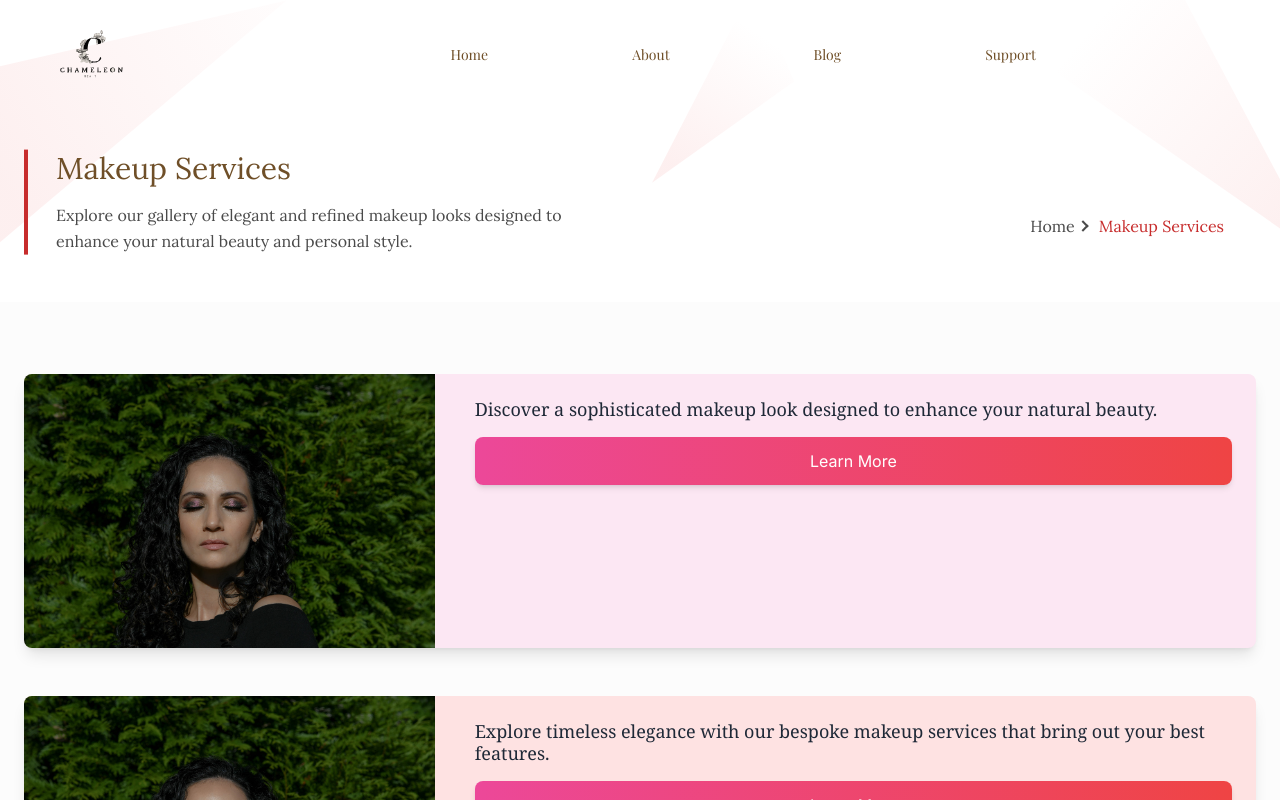
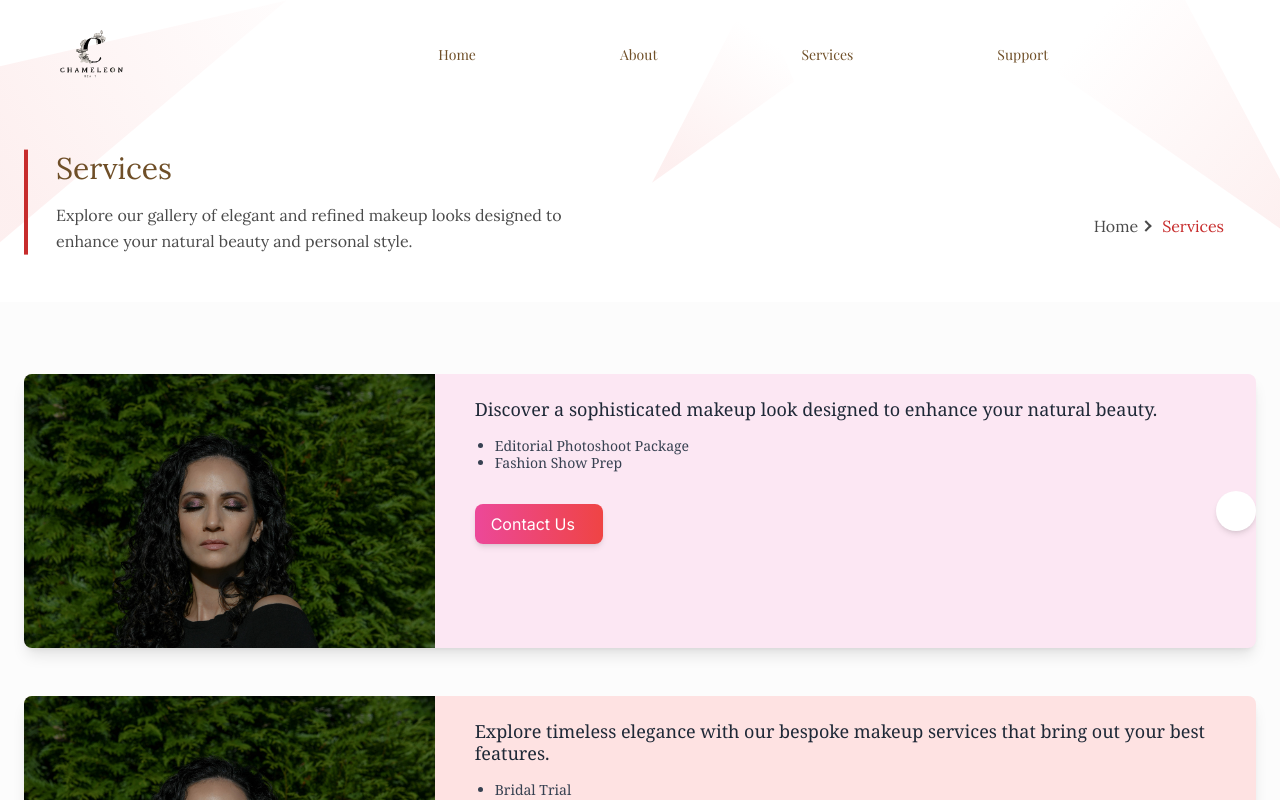
Before and after one commit to DJSanch/Chameleon_Beauty, a Next.js app: page /blog in a window 1280 px wide. Shown: the top 800 px of the page. Built offline with nearby package versions, Linux system fonts and the light colour scheme.

Commit message:
Index page updates

```diff
--- a/src/app/blog/page.tsx
+++ b/src/app/blog/page.tsx
@@ -1,63 +1,147 @@
-import SingleBlog from "@/components/Blog/SingleBlog";
-import blogData from "@/components/Blog/blogData";
+"use client";
+
+import { useState, useEffect } from "react";
+import Breadcrumb from "@/components/Common/Breadcrumb";
 import AboutSectionOne from "@/components/About/AboutSectionOne";
-import Breadcrumb from "@/components/Common/Breadcrumb";
-import Brands from "@/components/Brands";
-import Image from "next/image"; // Make sure to import Next.js Image component for optimized images
+import Image from "next/image";
 
-import { Metadata } from "next";
-
-export const metadata: Metadata = {
-  title: "Chameleon Beauty",
-  description: "Gallery",
-  // other metadata
-};
-
-// Sample data for illustration, replace with actual blog data
 const blogItems = [
-  { id: 1, src: "/images/about/hello.jpeg", alt: "Elegant Makeup Look 1", text: "Discover a sophisticated makeup look designed to enhance your natural beauty.", sectionTitle: "Editorial Makeup", bgColor: "bg-pink-100" },
-  { id: 2, src: "/images/about/hello.jpeg", alt: "Elegant Makeup Look 2", text: "Explore timeless elegance with our bespoke makeup services that bring out your best features.", sectionTitle: "Bridal Services", bgColor: "bg-red-100" },
-  { id: 3, src: "/images/about/hello.jpeg", alt: "Elegant Makeup Look 3", text: "Experience luxury with our expertly crafted makeup looks tailored to your personal style.", sectionTitle: "Special Event Makeup", bgColor: "bg-purple-100" },
-  { id: 4, src: "/images/about/hello.jpeg", alt: "Elegant Makeup Look 4", text: "Indulge in glamour with our curated makeup services for an unforgettable look.", sectionTitle: "Add ons", bgColor: "bg-yellow-100" },
-  { id: 5, src: "/images/about/hello.jpeg", alt: "Elegant Makeup Look 5", text: "Transform your appearance with our elegant and refined makeup artistry.", sectionTitle: "Digital Services", bgColor: "bg-blue-100" },
+  {
+    id: 1,
+    src: "/images/about/hello.jpeg",
+    alt: "Editorial Makeup Look",
+    text: "Discover a sophisticated makeup look designed to enhance your natural beauty.",
+    sectionTitle: "Editorial Makeup",
+    bgColor: "bg-pink-100",
+    details: ["Editorial Photoshoot Package", "Fashion Show Prep"],
+  },
+  {
+    id: 2,
+    src: "/images/about/hello.jpeg",
+    alt: "Bridal Makeup Look",
+    text: "Explore timeless elegance with our bespoke makeup services that bring out your best features.",
+    sectionTitle: "Bridal Services",
+    bgColor: "bg-red-100",
+    details: ["Bridal Trial", "Wedding Day Glam", "Bridal Party Package"],
+  },
+  {
+    id: 3,
+    src: "/images/about/hello.jpeg",
+    alt: "Special Event Makeup Look",
+    text: "Experience luxury with our expertly crafted makeup looks tailored to your personal style.",
+    sectionTitle: "Special Event Makeup",
+    bgColor: "bg-purple-100",
+    details: ["Red Carpet Ready", "Special Occasion Glow", "Social Media Campaigns"],
+  },
+  {
+    id: 4,
+    src: "/images/about/hello.jpeg",
+    alt: "Add-ons",
+    text: "Indulge in glamour with our curated makeup services for an unforgettable look.",
+    sectionTitle: "Add-ons",
+    bgColor: "bg-yellow-100",
+    details: ["Makeup Lesson", "Travel Fee"],
+  },
 ];
 
 const Blog = () => {
+  const [selectedId, setSelectedId] = useState<number | null>(null);
+  const [visible, setVisible] = useState<boolean>(false);
+
+  useEffect(() => {
+    setVisible(true);
+  }, []);
+
+  const handleToggleDetails = (id: number) => {
+    setSelectedId(selectedId === id ? null : id);
+  };
+
   return (
     <>
       <Breadcrumb
-        pageName="Makeup Services"
+        pageName="Services"
         description="Explore our gallery of elegant and refined makeup looks designed to enhance your natural beauty and personal style."
       />
-      <div className="max-w-7xl mx-auto my-12 p-6 space-y-12 animate-move-up">
+      <div className="max-w-7xl mx-auto my-12 p-6 space-y-12">
         {blogItems.map((item) => (
           <div
             key={item.id}
-            className={`relative ${item.bgColor} shadow-lg rounded-lg overflow-hidden group hover:shadow-xl transition-shadow duration-300 ease-in-out`}
+            className={`relative ${item.bgColor} shadow-lg rounded-lg overflow-hidden transition-transform duration-300 ease-in-out ${
+              visible ? "fade-up" : ""
+            }`}
           >
-            <div className="flex flex-col lg:flex-row items-center lg:items-start">
+            <div className="relative flex flex-col lg:flex-row items-center lg:items-start h-full">
               <div className="relative flex-shrink-0 lg:w-1/3">
+                <div className="relative group">
                   <Image
                     src={item.src}
                     alt={item.alt}
-                  width={500} // Adjust width
-                  height={350} // Adjust height
-                  className="w-full h-auto object-cover transition-transform duration-300 ease-in-out"
+                    width={500}
+                    height={350}
+                    className="w-full h-auto object-cover"
                   />
                   <div className="absolute inset-0 flex items-center justify-center bg-black bg-opacity-50 opacity-0 group-hover:opacity-100 transition-opacity duration-300 ease-in-out">
-                  <h2 className="text-white text-2xl font-serif leading-tight text-center px-4 py-2">
-                    {item.sectionTitle}
-                  </h2>
+                    <h2 className="text-white text-lg font-serif">{item.sectionTitle}</h2>
                   </div>
                 </div>
-              <div className="flex flex-col lg:w-2/3 p-6  lg:ml-4"> {/* Updated background color */}
+              </div>
+              <div className="flex flex-col lg:w-2/3 p-6 lg:ml-4 flex-grow">
+                <div className="flex flex-col justify-between h-full">
+                  <div>
                     <p className="text-gray-800 text-lg font-serif leading-tight mb-4">
                       {item.text}
                     </p>
-                <button className="px-6 py-3 bg-gradient-to-r from-pink-500 to-red-500 text-white rounded-lg shadow-md hover:from-pink-600 hover:to-red-600 transition-colors duration-300 ease-in-out">
-                  Learn More
-                </button>
+                    <ul className="text-gray-700 text-sm font-serif leading-tight mb-4 list-disc pl-5">
+                      {item.details.map((detail, index) => (
+                        <li key={index}>{detail}</li>
+                      ))}
+                    </ul>
                   </div>
+                  <a
+                    href="/contact" // Redirect to the contact page
+                    className="mt-4 w-32 px-4 py-2 bg-gradient-to-r from-pink-500 to-red-500 text-white rounded-lg shadow-md hover:from-pink-600 hover:to-red-600 transition-colors duration-300 ease-in-out"
+                  >
+                    Contact Us
+                  </a>
+                </div>
+              </div>
+            </div>
+            {/* Details container */}
+            <div
+              className={`transition-all duration-300 ease-in-out ${
+                selectedId === item.id ? "max-h-screen opacity-100" : "max-h-0 opacity-0"
+              } overflow-hidden`}
+            >
+              <div className="relative bg-gradient-to-r from-teal-300 to-teal-500 text-white p-6 flex flex-col justify-center items-center">
+                <h2 className="text-2xl font-serif leading-tight mb-4">
+                  {item.sectionTitle}
+                </h2>
+                <ul className="text-sm font-serif leading-tight list-disc pl-5">
+                  {item.details.map((detail, index) => (
+                    <li key={index}>{detail}</li>
+                  ))}
+                </ul>
+              </div>
+            </div>
+            {/* Arrow button to toggle details */}
+            <div
+              onClick={() => handleToggleDetails(item.id)}
+              className="absolute top-1/2 right-0 transform -translate-y-1/2 bg-white p-2 rounded-full shadow-md cursor-pointer z-10"
+            >
+              <svg
+                className={`w-6 h-6 ${selectedId === item.id ? "rotate-180" : ""} transition-transform duration-300`}
+                fill="none"
+                stroke="currentColor"
+                viewBox="0 0 24 24"
+                xmlns="http://www.w3.org/2000/svg"
+              >
+                <path
+                  strokeLinecap="round"
+                  strokeLinejoin="round"
+                  strokeWidth="2"
+                  d="M19 9l-7 7-7-7"
+                />
+              </svg>
             </div>
           </div>
         ))}
--- a/src/app/page.tsx
+++ b/src/app/page.tsx
@@ -22,6 +22,7 @@ export default function Home() {
     <>
       <ScrollUp />
       <Hero />
+      <Testimonials/>
       <AboutSectionOne />
       <Contact />
     </>
--- a/src/components/Footer/index.tsx
+++ b/src/components/Footer/index.tsx
@@ -160,14 +160,6 @@ const Footer = () => {
                     Contact
                   </Link>
                 </li>
-                <li>
-                  <Link
-                    href="/projects"
-                    className="mb-4 inline-block text-base text-[#f6b1b1] duration-300 hover:text-primary dark:text-[#f6b1b1] dark:hover:text-primary font-lora"
-                  >
-                    Projects
-                  </Link>
-                </li>
               </ul>
             </div>
           </div>
--- a/src/components/Header/menuData.tsx
+++ b/src/components/Header/menuData.tsx
@@ -15,7 +15,7 @@ const menuData: Menu[] = [
   },
   {
     id: 33,
-    title: "Blog",
+    title: "Services",
     path: "/blog",
     newTab: false,
   },
--- a/src/styles/index.css
+++ b/src/styles/index.css
@@ -206,5 +206,35 @@
     animation: moveUp 0.5s ease-out;
   }
 
+  /* Add this to your global CSS or component-specific CSS file */
+  .details-container {
+    transition: height 0.3s ease, opacity 0.3s ease;
+    overflow: hidden;
+  }
+
+  .details-container-hidden {
+    height: 0;
+    opacity: 0;
+  }
+
+  .details-container-visible {
+    height: auto; /* Adjust based on your content */
+    opacity: 1;
+  }
+
+  @keyframes fadeUp {
+    from {
+      opacity: 0;
+      transform: translateY(20px);
+    }
+    to {
+      opacity: 1;
+      transform: translateY(0);
+    }
+  }
+
+  .fade-up {
+    animation: fadeUp 0.6s ease-out;
+  }
 
 }
```
Also changed, not shown: src/components/Testimonials/index.tsx (+5 -165 lines). Lines whose indentation alone changed are shown as unchanged.
